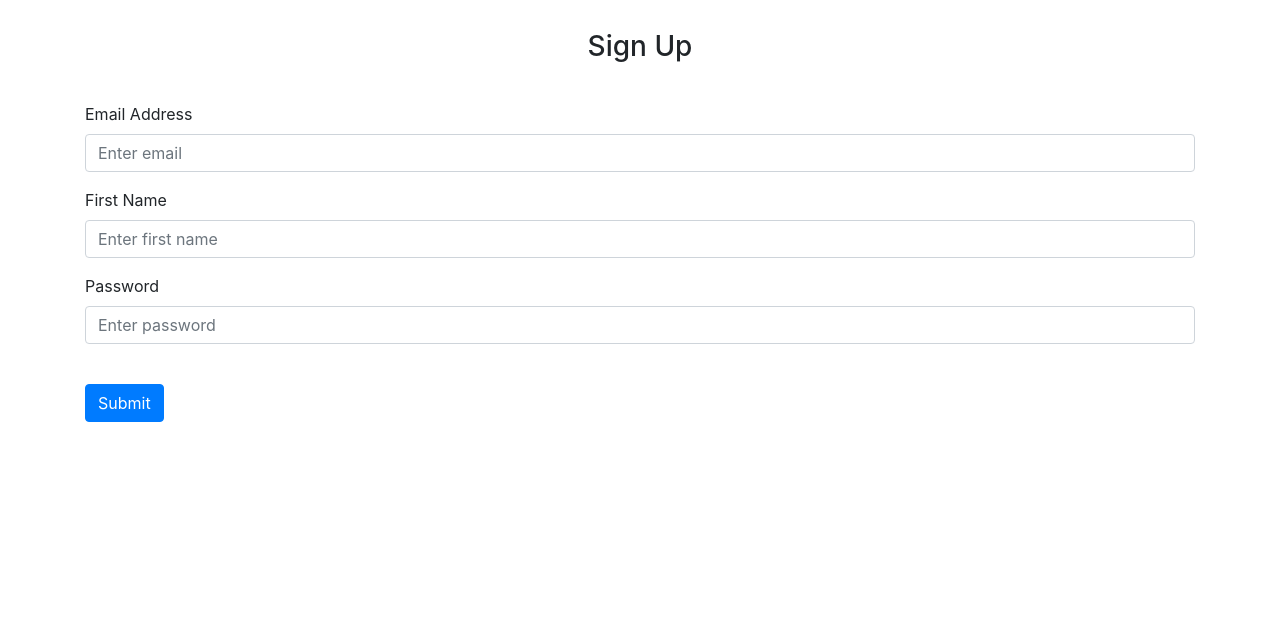
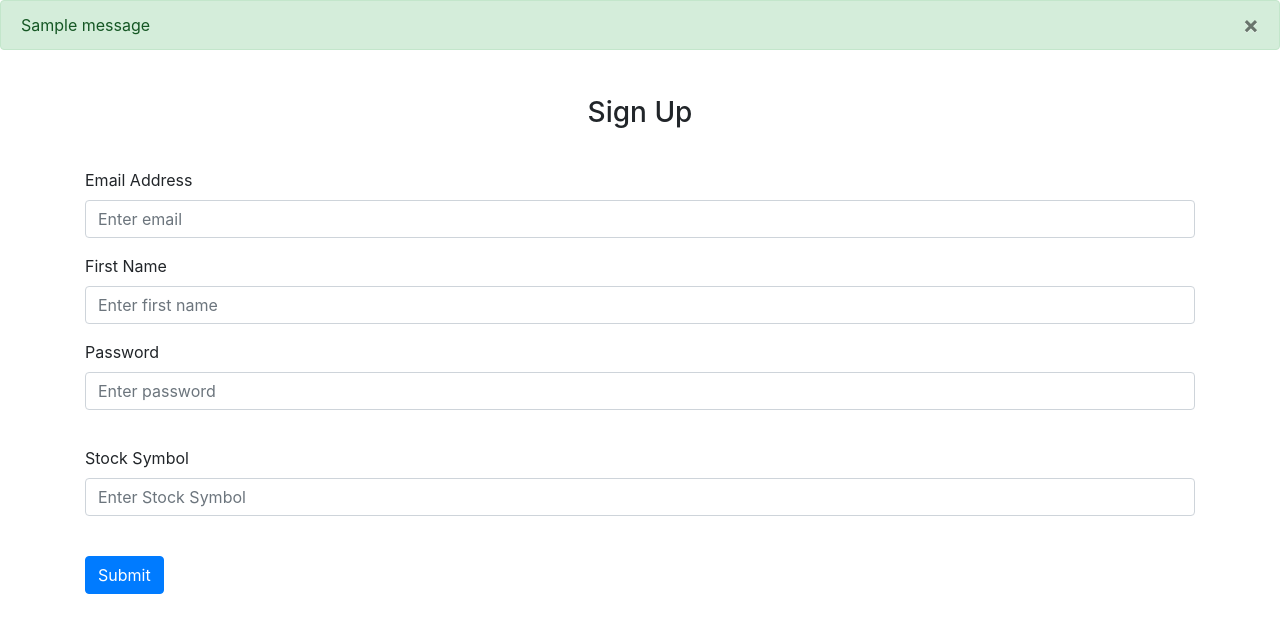
Before and after one commit to kanavjain08/Investment-Portfolio-Tracker, a Flask app: page /sign-up in a window 1280 px wide. Shown: the part 72-705 px from the top of the page. Run offline with Flask 2, Linux system fonts and the light colour scheme; one stand-in notice (Sample message) is shown; some libraries are stand-ins or nearby versions.

Commit message:
message flashes, get and post from server

```diff
--- a/website/auth.py
+++ b/website/auth.py
@@ -1,8 +1,8 @@
-from flask import Blueprint, render_template
+from flask import Blueprint, render_template, request, flash
 
 auth = Blueprint('auth', __name__)
 
-@auth.route('/login')
+@auth.route('/login', methods = ['GET', 'POST'])
 def login():
     return render_template("login.html", boolean = True)
 
@@ -10,6 +10,24 @@ def login():
 def logout():
     return "hello"
 
-@auth.route('/sign-up')
+@auth.route('/sign-up', methods = ['GET', 'POST'])
 def sign_up():
+    if request.method == 'POST':
+        email = request.form.get('email')
+        firstName = request.form.get('firstName')
+        password = request.form.get('password')
+        stockSymbol = request.form.get('stockSymbol')
+
+        if len(email) < 2:
+            flash('Email invalid', category = 'error')
+        elif len(firstName) < 2:
+            flash('Name invalid', category = 'error')
+        elif len(stockSymbol) < 3:
+            flash('Invalid', category = 'error')
+        else:
+            #add user to database
+            flash('Account created!', category = 'success')
+    else:
+        pass
+
     return render_template("sign_up.html")
--- a/website/templates/base.html
+++ b/website/templates/base.html
@@ -38,6 +38,24 @@
             </div>
         </nav>
 
+        {% with messages = get_flashed_messages(with_categories=true) %} {% if
+            messages %} {% for category, message in messages %} {% if category ==
+            'error' %}
+            <div class="alert alert-danger alter-dismissable fade show" role="alert">
+              {{ message }}
+              <button type="button" class="close" data-dismiss="alert">
+                <span aria-hidden="true">&times;</span>
+              </button>
+            </div>
+            {% else %}
+            <div class="alert alert-success alter-dismissable fade show" role="alert">
+              {{ message }}
+              <button type="button" class="close" data-dismiss="alert">
+                <span aria-hidden="true">&times;</span>
+              </button>
+            </div>
+            {% endif %} {% endfor %} {% endif %} {% endwith %}
+
         <div class = "container">
         {% block content %}
         {% endblock %}
--- a/website/templates/sign_up.html
+++ b/website/templates/sign_up.html
@@ -17,6 +17,15 @@
         <label for = "password">Password</label>
         <input type = "password" class = "form-control" id = "password" name = "password" placeholder = "Enter password">
     </div>
+    <style>
+        .stocksymbol-label {
+            padding-top: 20px;
+        }
+    </style>
+    <div class = "form-group">
+        <label for = "stocksymbol" class = "stocksymbol-label">Stock Symbol</label>
+        <input type = "text" class = "form-control" id = "stocksymbol" name = "stocksymbol" placeholder = "Enter Stock Symbol">
+    </div>
     <br />
     <button type = "submit" class = "btn btn-primary">Submit</button>
 </form>
```
